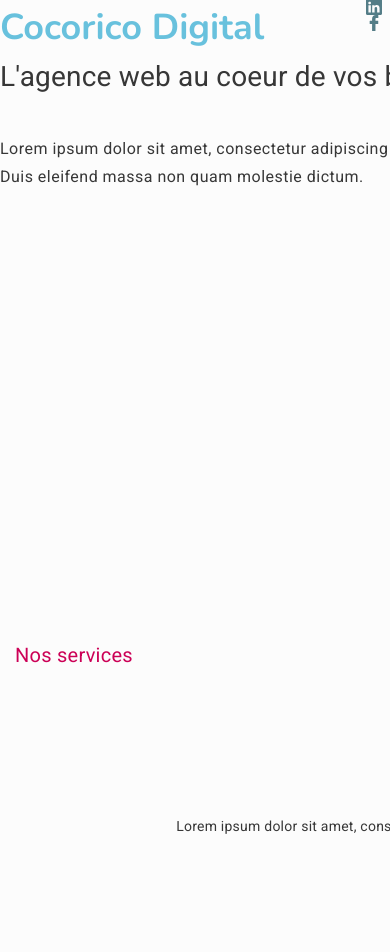
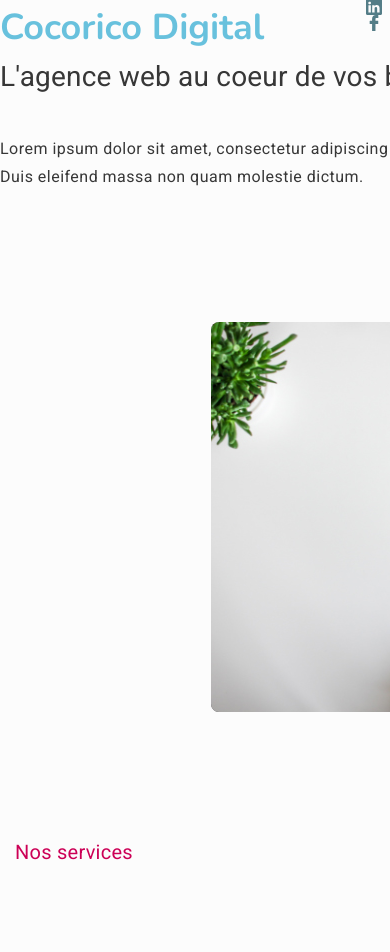
Before and after one commit to Delphine-C/Formation_projet5, a Symfony app: template templates/home.html.twig in a window 390 px wide; the page is wider, and only the part inside the window is pictured. Shown: the part 219-1171 px from the top of that part. Run offline with Twig, Linux system fonts and the light colour scheme; the template is opened without the code that fills it, so the values that code supplies are empty; some libraries are stand-ins or nearby versions.

Commit message:
Test mobile homepage

```diff
--- a/public/CSS/base.css
+++ b/public/CSS/base.css
@@ -51,10 +51,7 @@
     margin-bottom: 8em;
 }
 
-.block-first {
-    height: 24em;
-    margin-bottom: 16em;
-}
+
 
 .margin-auto {
     margin: auto;
@@ -367,6 +364,15 @@
 }
 
 /* MEDIA QUERIES */
-@media screen and (min-width: 1280px) {
+@media screen and (max-width: 500px) {
+    .block-first {
+        margin-bottom: 1em;
+    }
+}
 
+@media screen and (min-width: 501px) {
+    .block-first {
+        height: 24em;
+        margin-bottom: 16em;
+    }
 }
--- a/templates/home.html.twig
+++ b/templates/home.html.twig
@@ -30,7 +30,7 @@
                         </a>
                     </div>
                 </div>
-                <div class="col-lg-6 display-small">
+                <div class="col-lg-6 d-sm-none d-lg-block">
                     <img src="{{ asset('images/home-intro.jpg') }}" class="img-fluid img-round">
                 </div>
             </div>
```
